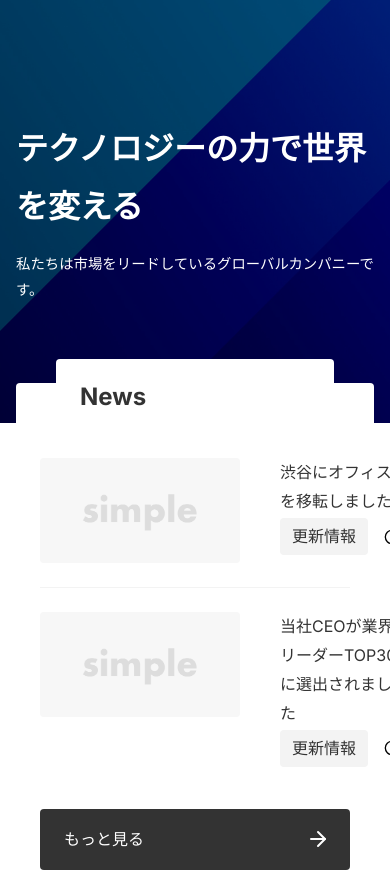
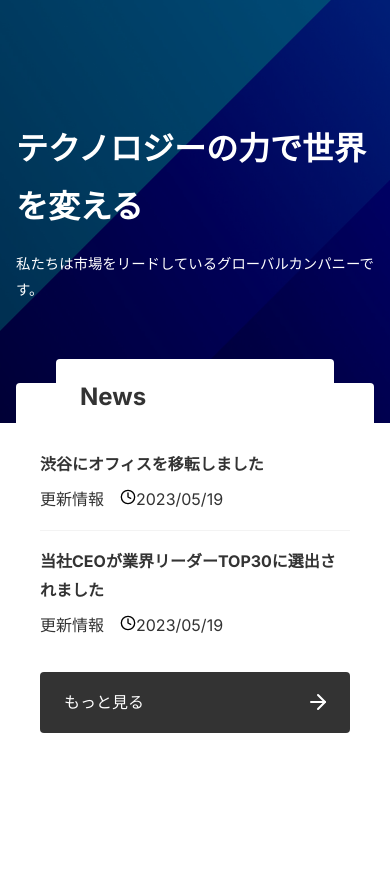
Before and after one commit to shiiiim/my-next-project2, a Next.js app: page / in a window 390 px wide. After the commit the page ends 844 px from the top, so only its background shows below. Built offline with nearby package versions, Linux system fonts and the light colour scheme.

Commit message:
20250402

```diff
--- /dev/null
+++ b/app/_components/NewsList/index.module.css
@@ -0,0 +1,53 @@
+.list {
+  border-bottom: 1px solid var(--color-border-light);
+}
+.list:last-child {
+  border-bottom: none;
+}
+
+.link {
+  display: flex;
+  align-items: flex-start;
+  gap: 40px;
+  padding: 24px 0;
+}
+
+.image {
+  width: 200px;
+  height: auto;
+  border-radius: var(--border-radius);
+}
+
+.title {
+  font-size: 1.1rem;
+  font-weight: bold;
+  margin-bottom: 0.5rem;
+}
+
+.meta {
+  display: flex;
+  align-items: center;
+  gap: 16px;
+}
+
+@media (max-width: 640px) {
+  .link {
+    display: block;
+    padding: 16px 0;
+  }
+  .image {
+    display: none;
+  }
+
+  .title {
+    font-size: 1rem;
+    font-weight: bold;
+    margin-bottom: 0.4rem;
+  }
+
+  .meta {
+    display: flex;
+    align-items: center;
+    gap: 16px;
+  }
+}
--- /dev/null
+++ b/app/_components/NewsList/index.tsx
@@ -0,0 +1,46 @@
+import styles from "./index.module.css";
+import Image from "next/image";
+import { News } from "@/app/_libs/microcms";
+
+type Props = {
+  news: News[];
+};
+
+export default function NewsList({ news }: Props) {
+  if (news.length === 0) {
+    return <p>記事がありません</p>;
+  }
+  return (
+    <ul>
+      {news.map((article) => (
+        <li key={article.id} className={styles.list}>
+          <div className={styles.link}>
+            <Image
+              className={styles.image}
+              src="/no-image.png"
+              alt="No Image"
+              width={1200}
+              height={630}
+            />
+            <dl className={styles.content}>
+              <dt className={styles.title}>{article.title}</dt>
+              <dd className={styles.meta}>
+                <span className={styles.tag}>{article.category.name}</span>
+                <span className={styles.date}>
+                  <Image
+                    src="/clock.svg"
+                    alt=""
+                    width={16}
+                    height={16}
+                    priority
+                  />
+                  {article.publishedAt}
+                </span>
+              </dd>
+            </dl>
+          </div>
+        </li>
+      ))}
+    </ul>
+  );
+}
--- /dev/null
+++ b/app/_libs/microcms.ts
@@ -0,0 +1,9 @@
+export type News = {
+  id: string;
+  title: string;
+  category: {
+    name: string;
+  };
+  publishedAt: string;
+  createdAt: string;
+};
--- a/app/page.module.css
+++ b/app/page.module.css
@@ -53,26 +53,6 @@
   bottom: -40px;
 }
 
-.list {
-  border-bottom: 1px solid var(--color-border-light);
-}
-.list:last-child {
-  border-bottom: none;
-}
-
-.link {
-  display: flex;
-  align-items: flex-start;
-  gap: 40px;
-  padding: 24px 0;
-}
-
-.image {
-  width: 200px;
-  height: auto;
-  border-radius: var(--border-radius);
-}
-
 .meta {
   display: flex;
   align-items: center;
@@ -95,7 +75,7 @@
   font-size: 1rem;
 }
 
-@medis (max-width:1000px) {
+@media (max-width: 1000px) {
   .news {
     witdh: calc(100% - 160px);
   }
--- a/app/page.tsx
+++ b/app/page.tsx
@@ -1,16 +1,9 @@
 import styles from "./page.module.css";
 import Image from "next/image";
-import ButtonLink from "./_components/ButtonLink";
 
-type News = {
-  id: string;
-  title: string;
-  category: {
-    name: string;
-  };
-  publishedAt: string;
-  createdAt: string;
-};
+import NewsList from "@/app/_components/NewsList";
+import ButtonLink from "@/app/_components/ButtonLink";
+import { News } from "@/app/_libs/microcms";
 
 const data: {
   contents: News[];
@@ -67,36 +60,7 @@ export default function Home() {
       </section>
       <section className={styles.news}>
         <h2 className={styles.news}>News</h2>
-        <ul>
-          {sliceData.map((article) => (
-            <li key={article.id} className={styles.list}>
-              <div className={styles.link}>
-                <Image
-                  className={styles.image}
-                  src="/no-image.png"
-                  alt="No Image"
-                  width={1200}
-                  height={630}
-                />
-                <dl className={styles.content}>
-                  <dt className={styles.newsItemTitle}>{article.title}</dt>
-                  <dd className={styles.meta}>
-                    <span className={styles.tag}>{article.category.name}</span>
-                    <span className={styles.date}>
-                      <Image
-                        src="/clock.svg"
-                        alt=""
-                        width={16}
-                        height={16}
-                        priority
-                      />
-                    </span>
-                  </dd>
-                </dl>
-              </div>
-            </li>
-          ))}
-        </ul>
+        <NewsList news={sliceData} />
         <div className={styles.newsLink}>
           <ButtonLink href="/news">もっと見る</ButtonLink>
         </div>
```
